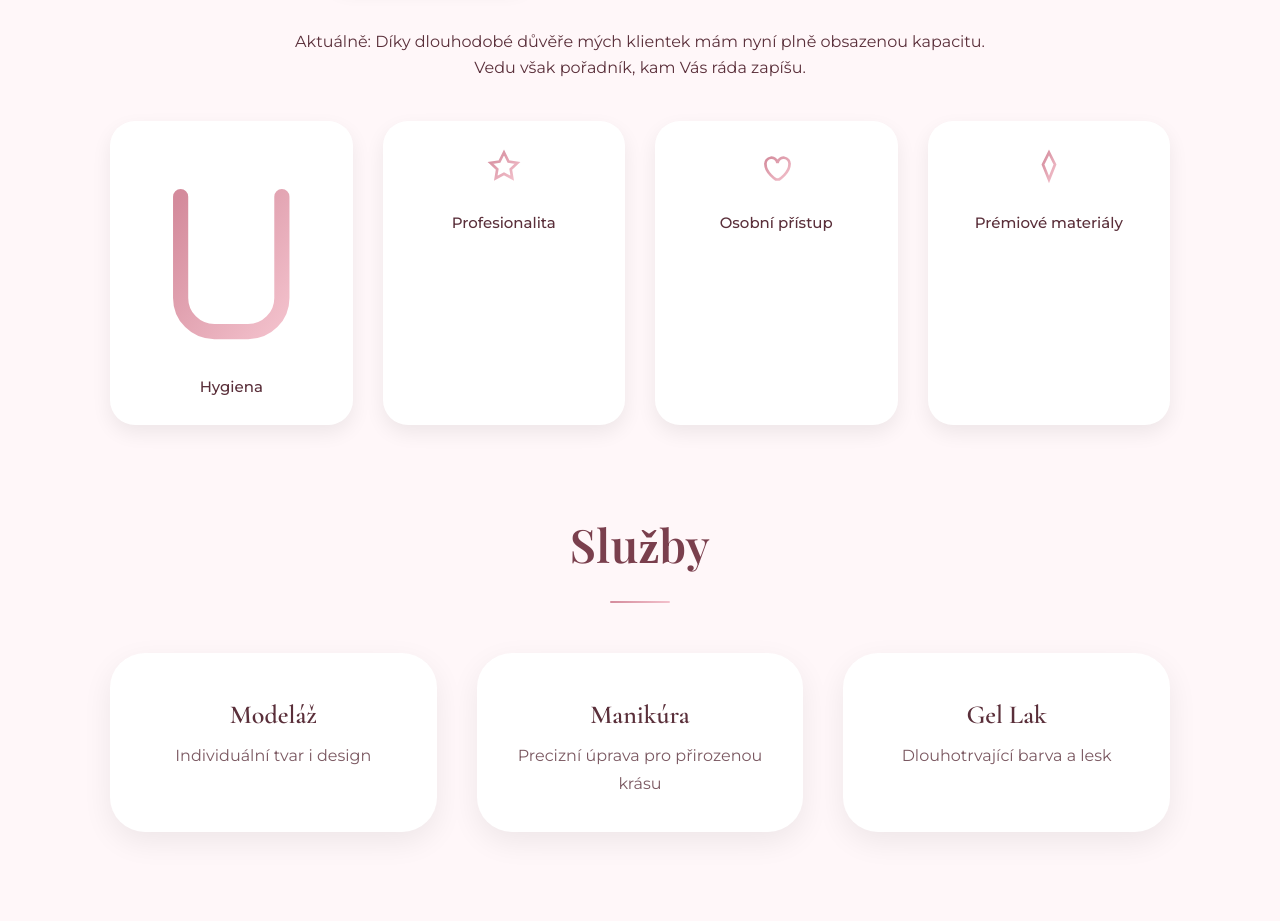
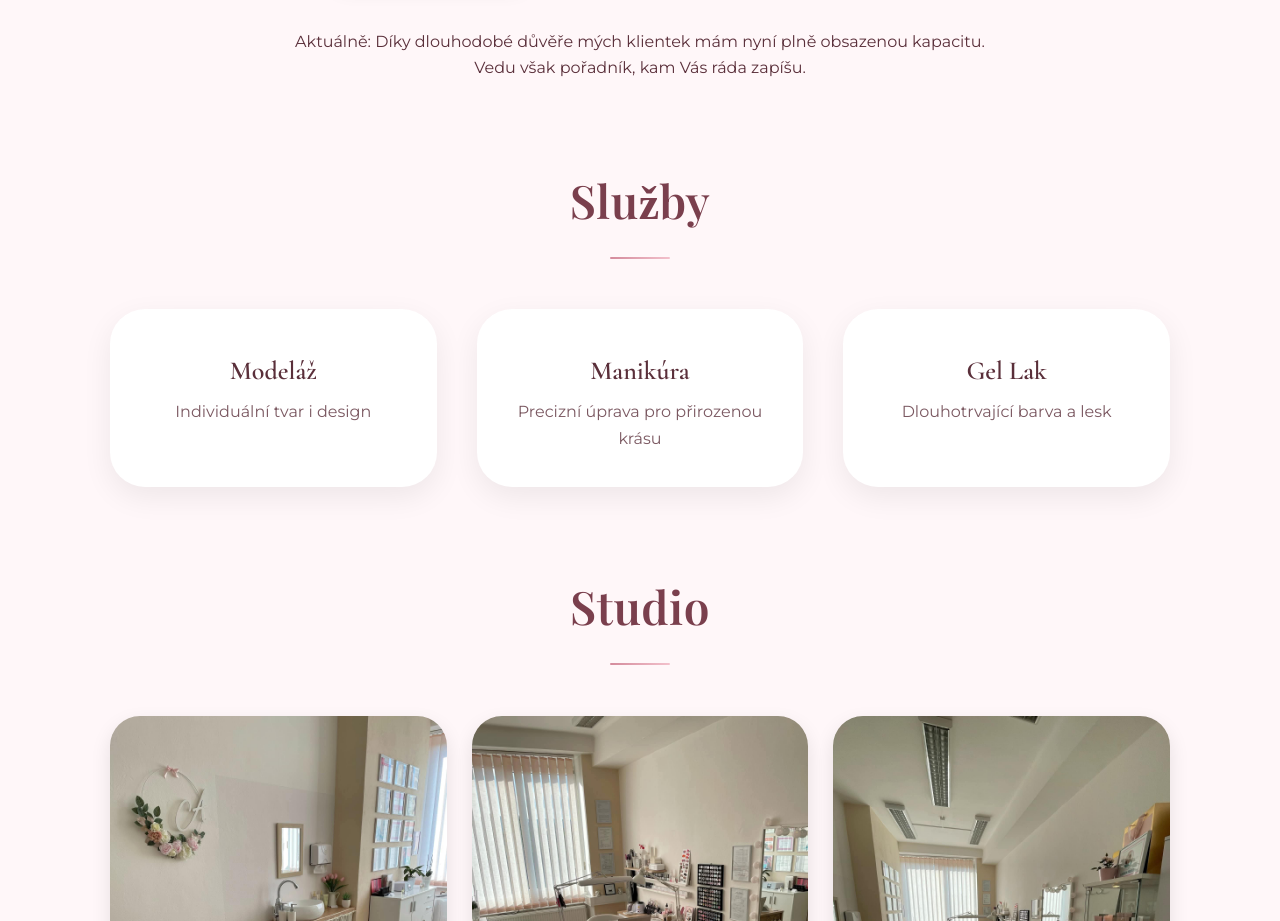
Before and after one commit to ZajaIT/Aneta-Nails, a plain HTML site: page index.html in a window 1280 px wide. Shown: the part 1280-2201 px from the top of the page. Drawn offline with nearby package versions, Linux system fonts and the light colour scheme.

Commit message:
Update index.html

```diff
--- a/index.html
+++ b/index.html
@@ -1,3 +1,4 @@
+
 
 
 <!DOCTYPE html>
@@ -356,54 +357,6 @@ section h2::after{
     margin:auto;
     text-align:center;
     font-size:18px;
-}
-
-  /* --- Ikonky pod sekcí O mně --- */
-
-.about-features{
-    display:grid;
-    grid-template-columns:repeat(4,1fr);
-    gap:30px;
-    margin-top:40px;
-    text-align:center;
-}
-
-.feature{
-    background:white;
-    padding:25px 20px;
-    border-radius:25px;
-    box-shadow:0 8px 20px rgba(0,0,0,0.07);
-    transition:transform 0.3s ease, box-shadow 0.3s ease;
-}
-
-.feature:hover{
-    transform:translateY(-5px);
-    box-shadow:0 12px 30px rgba(0,0,0,0.1);
-}
-
-.feature-icon{
-    font-size:32px;
-    margin-bottom:10px;
-}
-  .feature-icon svg{
-    transition:transform 0.3s ease;
-}
-
-.feature:hover svg{
-    transform:scale(1.15);
-}
-
-.feature p{
-    font-size:15px;
-    font-weight:500;
-}
-
-/* mobil */
-@media(max-width:768px){
-    .about-features{
-        grid-template-columns:repeat(2,1fr);
-        gap:15px;
-    }
 }
 
 /* --- O MĚ: fotka vlevo, text vpravo --- */
@@ -1154,55 +1107,6 @@ nav{
     </p>
   </div>
 
-  <div class="about-features">
-
-  <div class="feature">
-
-  <div class="feature-icon">
-    <svg viewBox="0 0 24 24" stroke="url(#gradient-about)" fill="none" stroke-width="1.8" stroke-linecap="round" stroke-linejoin="round">
-      <path d="M6 2h12"/>
-      <path d="M9 2v4"/>
-      <path d="M15 2v4"/>
-      <path d="M5 6h14"/>
-      <path d="M6 6v12a4 4 0 004 4h4a4 4 0 004-4V6"/>
-    </svg>
-  </div>
-
-  <p>Hygiena</p>
-
-</div>
-
-  <div class="feature">
-    <div class="feature-icon">
-      <svg viewBox="0 0 24 24" width="36" height="36" stroke="url(#gradient-about)" fill="none" stroke-width="1.8">
-        <path d="M12 3l3 6 6 .9-4.5 4.3 1 6-5.5-3-5.5 3 1-6L3 9.9 9 9z"/>
-      </svg>
-    </div>
-    <p>Profesionalita</p>
-  </div>
-
-  <div class="feature">
-    <div class="feature-icon">
-      <svg viewBox="0 0 24 24" width="36" height="36" stroke="url(#gradient-about)" fill="none" stroke-width="1.8">
-        <path d="M12 21s-7-4.5-7-10a4 4 0 018-1 4 4 0 018 1c0 5.5-7 10-7 10z"/>
-      </svg>
-    </div>
-    <p>Osobní přístup</p>
-  </div>
-
-  <div class="feature">
-    <div class="feature-icon">
-      <svg viewBox="0 0 24 24" width="36" height="36" stroke="url(#gradient-about)" fill="none" stroke-width="1.8">
-        <path d="M12 3l4 8-4 10-4-10 4-8z"/>
-      </svg>
-    </div>
-    <p>Prémiové materiály</p>
-  </div>
-
-</div>
-
-</div>
-
 </section>
 
 
@@ -2357,15 +2261,6 @@ bannerImg.decode().then(() => {
 });
 </script>
 
-  <svg width="0" height="0" style="position:absolute">
-  <defs>
-    <linearGradient id="gradient-about" x1="0%" y1="0%" x2="100%" y2="100%">
-      <stop offset="0%" stop-color="#d48b9c"/>
-      <stop offset="100%" stop-color="#f3c1cc"/>
-    </linearGradient>
-  </defs>
-</svg>
-
 </body>
 
 </html>
```
